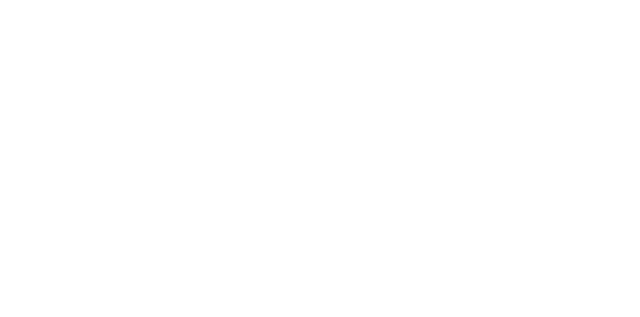
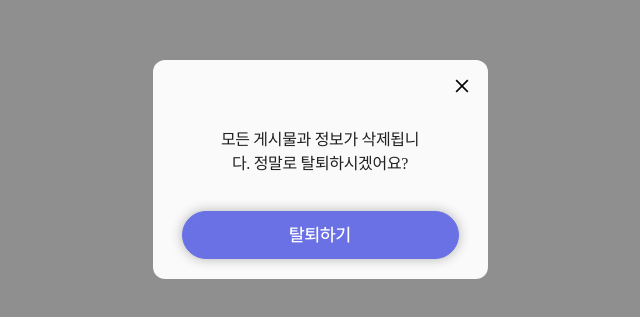
Before and after one commit to FRONT-END-BOOTCAMP-PLUS-5/today-weather, a Next.js app: page / in a window 1280 px wide. Shown: the part 231-548 px from the top of the page, without its empty margins (320-960 px from the left). Built offline with nearby package versions, Linux system fonts and the light colour scheme.

Commit message:
refactor: more reusable modal

```diff
--- a/app/components/DeletePostModalContainer.tsx
+++ b/app/components/DeletePostModalContainer.tsx
@@ -1,6 +1,6 @@
 "use client"
 
-import React, { useState } from 'react'
+import React from 'react'
 import Modal from './Modal';
 import { Button } from './Button';
 
@@ -9,21 +9,12 @@
 }
 
 const DeletePostModalContainer: React.FC<DeletePostModalContainerProps> = ({ onDelete }) => {
-    const [isOpen, setIsOpen] = useState(true);
-
     return (
-        <>
-            {isOpen && (
-                <>
-                    <Modal
-                        text="삭제 이후 되돌릴 수 없습니다.<br />삭제하시겠습니까?"
-                        btn={<Button content="삭제하기" big={false} onClick={onDelete} />}
-                        onClose={() => setIsOpen(false)}
-                    />
-                    <div className="fixed top-0 left-0 w-full h-full bg-black opacity-50" />
-                </>
-            )}
-        </>
+        <Modal
+            text="삭제 이후 되돌릴 수 없습니다.<br />삭제하시겠습니까?"
+            btn={<Button content="삭제하기" big={false} onClick={onDelete} />}
+            onClose={() => console.log('Delete modal closed')}
+        />
     );
 }
 
--- a/app/components/KakaoLoginModalContainer.tsx
+++ b/app/components/KakaoLoginModalContainer.tsx
@@ -1,6 +1,6 @@
 "use client"
 
-import React, { useState } from 'react'
+import React from 'react'
 import KakaoTalkLoginBtn from './KakaoTalkLoginBtn';
 import Modal from './Modal';
 
@@ -9,21 +9,12 @@
 }
 
 const KakaoLoginModalContainer: React.FC<KakaoLoginModalContainerProps> = ({ onLogin }) => {
-    const [isOpen, setIsOpen] = useState(true);
-
     return (
-        <>
-            {isOpen && (
-                <>
-                    <Modal
-                        text="로그인 하시면<br />더 많은 기능을 이용하실 수 있어요."
-                        btn={<KakaoTalkLoginBtn onClick={onLogin} />}
-                        onClose={() => setIsOpen(false)}
-                    />
-                    <div className="fixed top-0 left-0 w-full h-full bg-black opacity-50" />
-                </>
-            )}
-        </>
+        <Modal
+            text="로그인 하시면<br />더 많은 기능을 이용하실 수 있어요."
+            btn={<KakaoTalkLoginBtn onClick={onLogin} />}
+            onClose={() => console.log('Login modal closed')}
+        />
     )
 }
 
--- a/app/components/Modal.tsx
+++ b/app/components/Modal.tsx
@@ -1,22 +1,49 @@
 "use client"
 
 import CloseIcon from '@/public/assets/icons/close.svg';
-import React from 'react'
+import React, { useState } from 'react'
 
-const Modal: React.FC<{ btn: React.ReactNode, text: string, onClose: () => void }> = ({ btn, text, onClose }) => {
-    //   const [isOpen, setIsOpen] = useState(false)
+interface ModalProps {
+    btn: React.ReactNode;
+    text: string;
+    onClose?: () => void;
+    isOpen?: boolean;
+    className?: string;
+    defaultOpen?: boolean;
+}
 
-    //   const handleClick = () => {}
+const Modal: React.FC<ModalProps> = ({
+    btn,
+    text,
+    onClose,
+    isOpen,
+    className = "",
+    defaultOpen = true
+}) => {
+    // Internal state management
+    const [internalIsOpen, setInternalIsOpen] = useState(defaultOpen);
+
+    // Use external isOpen if provided, otherwise use internal state
+    const isModalOpen = isOpen !== undefined ? isOpen : internalIsOpen;
+
+    const handleClose = () => {
+        setInternalIsOpen(false);
+        onClose?.();
+    };
+
+    if (!isModalOpen) return null;
 
     return (
+        <>
+            {/* Backdrop */}
+            <div className="fixed top-0 left-0 w-full h-full bg-black opacity-50 z-[9999]" />
+
+            {/* Modal */}
             <div className="fixed top-0 left-0 w-full h-full flex justify-center items-center z-[10000]">
-            <div className="w-[335px] pb-[20px] bg-neutral-50 rounded-xl inline-flex flex-col justify-start items-center gap-[16px]">
+                <div className={`w-[335px] pb-[20px] bg-neutral-50 rounded-xl inline-flex flex-col justify-start items-center gap-[16px] ${className}`}>
                     <div className="self-stretch p-[12px] inline-flex justify-end items-center gap-100px">
                         <button
-                        onClick={() => {
-                            console.log('Close button clicked');
-                            onClose();
-                        }}
+                            onClick={handleClose}
                             className="p-1 hover:bg-gray-100 rounded-full transition-colors cursor-pointer"
                             aria-label="Close modal"
                         >
@@ -34,6 +61,7 @@
                     </div>
                 </div>
             </div>
+        </>
     )
 }
 
--- a/app/components/UnenrollModalContainer.tsx
+++ b/app/components/UnenrollModalContainer.tsx
@@ -1,6 +1,6 @@
 "use client"
 
-import React, { useState } from 'react'
+import React from 'react'
 import Modal from './Modal';
 import { Button } from './Button';
 
@@ -9,21 +9,12 @@
 }
 
 const UnenrollModalContainer: React.FC<UnenrollModalContainerProps> = ({ onUnenroll }) => {
-    const [isOpen, setIsOpen] = useState(true);
-
     return (
-        <>
-            {isOpen && (
-                <>
-                    <Modal
-                        text="모든 게시물과 정보가 삭제됩니다. 정말로 탈퇴하시겠어요?"
-                        btn={<Button content="탈퇴하기" big={false} onClick={onUnenroll} />}
-                        onClose={() => setIsOpen(false)}
-                    />
-                    <div className="fixed top-0 left-0 w-full h-full bg-black opacity-50" />
-                </>
-            )}
-        </>
+        <Modal
+            text="모든 게시물과 정보가 삭제됩니다. 정말로 탈퇴하시겠어요?"
+            btn={<Button content="탈퇴하기" big={false} onClick={onUnenroll} />}
+            onClose={() => console.log('Unenroll modal closed')}
+        />
     )
 }
 
--- a/app/page.tsx
+++ b/app/page.tsx
@@ -1,5 +1,26 @@
 "use client"
 
+import DeletePostModalContainer from "./components/DeletePostModalContainer";
+import KakaoLoginModalContainer from "./components/KakaoLoginModalContainer";
+import UnenrollModalContainer from "./components/UnenrollModalContainer";
+
 export default function Home() {
-  return ;
+  const onDelete = () => {
+    console.log("delete");
+  }
+
+  const onLogin = () => {
+    console.log("login");
+  }
+
+  const onUnenroll = () => {
+    console.log("unenroll");
+  }
+  return (
+    <>
+      {/* <DeletePostModalContainer onDelete={onDelete} /> */}
+      {/* <KakaoLoginModalContainer onLogin={onLogin} /> */}
+      <UnenrollModalContainer onUnenroll={onUnenroll} />
+    </>
+  );
 }
```
Lines whose indentation alone changed are shown as unchanged.
